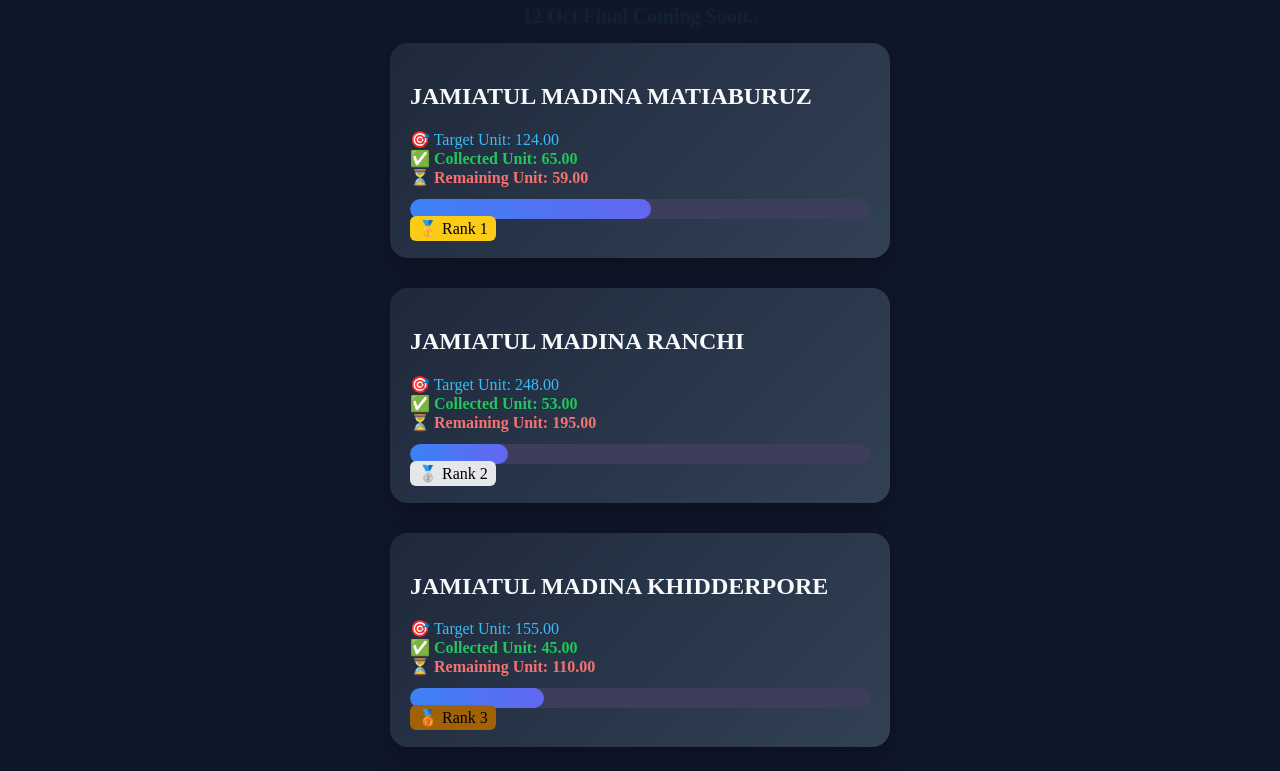
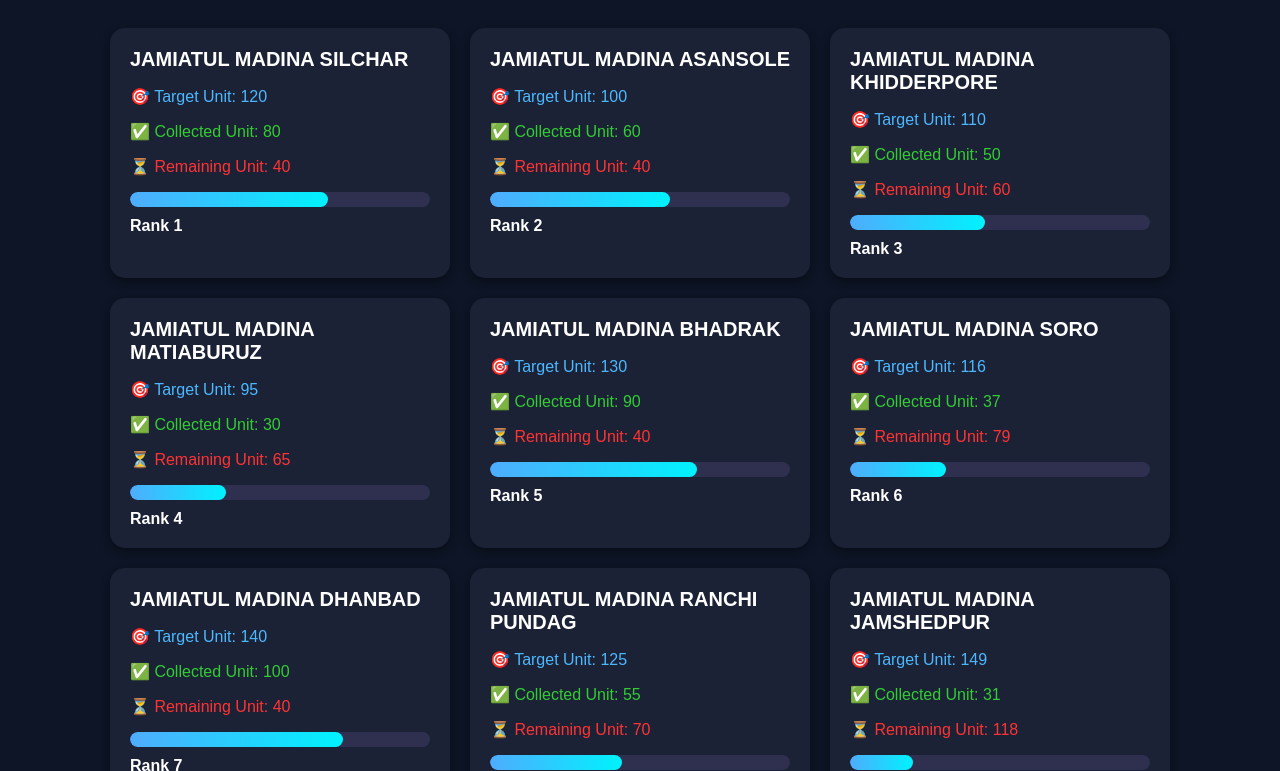
Before and after one commit to kolregjmrecord-eng/scoreboard, a plain HTML site: page index.html in a window 1280 px wide. Shown: the part 244-1015 px from the top of the page. Drawn offline with Linux system fonts and the light colour scheme.

Commit message:
Update index.html

```diff
--- a/index.html
+++ b/index.html
@@ -2,236 +2,203 @@
 <html lang="en">
 <head>
   <meta charset="UTF-8">
-  <title>Telethone 2025 Scoreboard</title>
+  <title>JAMIATUL MADINA KOLKATA REGION</title>
   <style>
     body {
-      font-family: 'JameelNoori', 'Attari', serif;
-      text-align: center;
-      background: #0f172a;
-      color: #f8fafc;
+      background-color: #0d1526;
+      font-family: Arial, sans-serif;
       margin: 0;
       padding: 0;
+      color: white;
     }
-    .title {
-      background: linear-gradient(90deg, #3b82f6, #6366f1);
-      padding: 16px;
-      font-size: 34px;
+
+    /* HEADER */
+    .header {
+      text-align: center;
+      padding: 20px 0;
+    }
+    .header h1 {
+      color: gold;
       font-weight: bold;
-      color: #ffffff;
-      border-radius: 12px;
-      margin-bottom: 12px;
-      letter-spacing: 1px;
-      box-shadow: 0 6px 15px rgba(0,0,0,0.3);
+      margin: 10px 0;
     }
-    .subtitle {
-      font-size: 24px;
+    .header .logo {
+      width: 100px;
+      height: auto;
+      margin: 10px 0;
+    }
+    .header .date {
+      color: gold;
       font-weight: bold;
-      margin-bottom: 8px;
-      text-shadow: 1px 1px 3px rgba(0,0,0,0.5);
+      margin: 5px 0;
     }
-    .logo {
-      margin: 10px auto;
+    .blink {
+      color: green;
+      font-weight: bold;
+      font-size: 20px;
+      margin-top: 10px;
+      animation: blink 1s infinite;
     }
-    .date {
-      font-size: 18px;
-      color: #ffdd59;
-      margin-top: 5px;
-      animation: blink 1.2s infinite;
+    @keyframes blink {
+      50% { opacity: 0; }
     }
-    .coming {
+
+    /* CARDS */
+    .container {
+      display: flex;
+      flex-wrap: wrap;
+      justify-content: center;
+      gap: 20px;
+      padding: 20px;
+    }
+    .card {
+      background: #1b2236;
+      padding: 20px;
+      border-radius: 15px;
+      width: 300px;
+      box-shadow: 0 4px 10px rgba(0,0,0,0.4);
+      transition: transform 0.3s;
+    }
+    .card:hover {
+      transform: scale(1.05);
+    }
+    .card h2 {
+      margin: 0 0 15px 0;
       font-size: 20px;
       font-weight: bold;
-      color: #22c55e;
-      margin-top: 5px;
-      animation: blink 1.2s infinite;
     }
-    @keyframes blink {
-      0%, 50%, 100% { opacity: 1; }
-      25%, 75% { opacity: 0; }
+    .target { color: #4db8ff; }
+    .collected { color: #33cc33; }
+    .remaining { color: #ff3333; }
+
+    /* PROGRESS BAR */
+    .progress {
+      background: #2f2f4f;
+      border-radius: 20px;
+      overflow: hidden;
+      height: 15px;
+      margin: 10px 0;
     }
-    .container {
-      display: flex;
-      flex-direction: column;
-      align-items: center;
-      padding-bottom: 40px;
+    .progress-bar {
+      height: 100%;
+      border-radius: 20px;
+      background: linear-gradient(90deg, #4facfe, #00f2fe);
+      width: 0;
+      animation: grow 2s ease-in-out forwards;
     }
-    .card {
-      margin: 15px auto;
-      width: 460px;
-      padding: 20px;
-      border-radius: 18px;
-      box-shadow: 0 8px 25px rgba(0,0,0,0.3);
-      text-align: left;
-      background: linear-gradient(135deg, #1e293b, #334155);
-      transition: transform 0.3s ease, box-shadow 0.3s ease;
+    @keyframes grow {
+      from { width: 0; }
+      to { width: var(--progress); }
     }
-    .card:hover {
-      transform: translateY(-8px);
-      box-shadow: 0 12px 30px rgba(99,102,241,0.5);
-    }
-    .hadaf { color: #38bdf8; }
-    .jama { color: #22c55e; font-weight: bold; }
-    .baki { color: #f87171; font-weight: bold; }
-    .rank-1 { background: #facc15; color: black; padding: 4px 8px; border-radius: 6px; }
-    .rank-2 { background: #e5e7eb; color: black; padding: 4px 8px; border-radius: 6px; }
-    .rank-3 { background: #a16207; color: black; padding: 4px 8px; border-radius: 6px; }
-    .progress-bar-container {
-      margin-top: 12px;
-      height: 20px;
-      background: #3d3d5c;
-      border-radius: 10px;
-      overflow: hidden;
-    }
-    .progress-fill {
-      height: 100%;
-      width: 0;
-      border-radius: 10px;
-      background: linear-gradient(90deg, #3b82f6, #6366f1);
-      transition: width 1.5s ease-in-out;
-    }
-    .footer {
-      margin-top: 25px;
-      font-size: 18px;
+
+    .rank {
       font-weight: bold;
-      color: gold;
+      margin-top: 10px;
     }
   </style>
 </head>
 <body>
-  <div class="title">TELETHONE 2025</div>
 
-  <div class="subtitle">JAMIATUL MADINA KOLKATA REGION</div>
-  <div class="logo"><img src="./logo.png" alt="Jamiatul Madina Logo" style="width:120px; height:auto;"></div>
-  <div class="date">Tuesday, 30 September 2025</div>
-  <div class="coming">12 Oct Final Coming Soon..</div>
+  <!-- HEADER -->
+  <div class="header">
+    <h1>JAMIATUL MADINA KOLKATA REGION</h1>
+    <img src="logo.png" alt="Logo" class="logo">
+    <div class="date" id="current-date"></div>
+    <div class="blink">12 Oct Final Coming Soon..</div>
+  </div>
 
+  <!-- CARDS -->
   <div class="container">
-    <!-- 9 Cards -->
-    <div class="card" data-hadaf="159" data-jama="14"><h2>JAMIATUL MADINA SILCHAR</h2>
-      <div class="unit hadaf">🎯 Target Unit: <span class="hadaf-value"></span></div>
-      <div class="unit jama">✅ Collected Unit: <span class="jama-value"></span></div>
-      <div class="unit baki">⏳ Remaining Unit: <span class="baki-value"></span></div>
-      <div class="progress-bar-container"><div class="progress-fill"></div></div>
-      <div class="rank"></div>
+
+    <div class="card">
+      <h2>JAMIATUL MADINA SILCHAR</h2>
+      <p class="target">🎯 Target Unit: 120</p>
+      <p class="collected">✅ Collected Unit: 80</p>
+      <p class="remaining">⏳ Remaining Unit: 40</p>
+      <div class="progress"><div class="progress-bar" style="--progress:66%;"></div></div>
+      <div class="rank">Rank 1</div>
     </div>
 
-    <div class="card" data-hadaf="110" data-jama="28"><h2>JAMIATUL MADINA ASANSOLE</h2>
-      <div class="unit hadaf">🎯 Target Unit: <span class="hadaf-value"></span></div>
-      <div class="unit jama">✅ Collected Unit: <span class="jama-value"></span></div>
-      <div class="unit baki">⏳ Remaining Unit: <span class="baki-value"></span></div>
-      <div class="progress-bar-container"><div class="progress-fill"></div></div>
-      <div class="rank"></div>
+    <div class="card">
+      <h2>JAMIATUL MADINA ASANSOLE</h2>
+      <p class="target">🎯 Target Unit: 100</p>
+      <p class="collected">✅ Collected Unit: 60</p>
+      <p class="remaining">⏳ Remaining Unit: 40</p>
+      <div class="progress"><div class="progress-bar" style="--progress:60%;"></div></div>
+      <div class="rank">Rank 2</div>
     </div>
 
-    <div class="card" data-hadaf="155" data-jama="45"><h2>JAMIATUL MADINA KHIDDERPORE</h2>
-      <div class="unit hadaf">🎯 Target Unit: <span class="hadaf-value"></span></div>
-      <div class="unit jama">✅ Collected Unit: <span class="jama-value"></span></div>
-      <div class="unit baki">⏳ Remaining Unit: <span class="baki-value"></span></div>
-      <div class="progress-bar-container"><div class="progress-fill"></div></div>
-      <div class="rank"></div>
+    <div class="card">
+      <h2>JAMIATUL MADINA KHIDDERPORE</h2>
+      <p class="target">🎯 Target Unit: 110</p>
+      <p class="collected">✅ Collected Unit: 50</p>
+      <p class="remaining">⏳ Remaining Unit: 60</p>
+      <div class="progress"><div class="progress-bar" style="--progress:45%;"></div></div>
+      <div class="rank">Rank 3</div>
     </div>
 
-    <div class="card" data-hadaf="124" data-jama="65"><h2>JAMIATUL MADINA MATIABURUZ</h2>
-      <div class="unit hadaf">🎯 Target Unit: <span class="hadaf-value"></span></div>
-      <div class="unit jama">✅ Collected Unit: <span class="jama-value"></span></div>
-      <div class="unit baki">⏳ Remaining Unit: <span class="baki-value"></span></div>
-      <div class="progress-bar-container"><div class="progress-fill"></div></div>
-      <div class="rank"></div>
+    <div class="card">
+      <h2>JAMIATUL MADINA MATIABURUZ</h2>
+      <p class="target">🎯 Target Unit: 95</p>
+      <p class="collected">✅ Collected Unit: 30</p>
+      <p class="remaining">⏳ Remaining Unit: 65</p>
+      <div class="progress"><div class="progress-bar" style="--progress:32%;"></div></div>
+      <div class="rank">Rank 4</div>
     </div>
 
-    <div class="card" data-hadaf="116" data-jama="37"><h2>JAMIATUL MADINA SORO</h2>
-      <div class="unit hadaf">🎯 Target Unit: <span class="hadaf-value"></span></div>
-      <div class="unit jama">✅ Collected Unit: <span class="jama-value"></span></div>
-      <div class="unit baki">⏳ Remaining Unit: <span class="baki-value"></span></div>
-      <div class="progress-bar-container"><div class="progress-fill"></div></div>
-      <div class="rank"></div>
+    <div class="card">
+      <h2>JAMIATUL MADINA BHADRAK</h2>
+      <p class="target">🎯 Target Unit: 130</p>
+      <p class="collected">✅ Collected Unit: 90</p>
+      <p class="remaining">⏳ Remaining Unit: 40</p>
+      <div class="progress"><div class="progress-bar" style="--progress:69%;"></div></div>
+      <div class="rank">Rank 5</div>
     </div>
 
-    <div class="card" data-hadaf="104" data-jama="21"><h2>JAMIATUL MADINA BHADRAK</h2>
-      <div class="unit hadaf">🎯 Target Unit: <span class="hadaf-value"></span></div>
-      <div class="unit jama">✅ Collected Unit: <span class="jama-value"></span></div>
-      <div class="unit baki">⏳ Remaining Unit: <span class="baki-value"></span></div>
-      <div class="progress-bar-container"><div class="progress-fill"></div></div>
-      <div class="rank"></div>
+    <div class="card">
+      <h2>JAMIATUL MADINA SORO</h2>
+      <p class="target">🎯 Target Unit: 116</p>
+      <p class="collected">✅ Collected Unit: 37</p>
+      <p class="remaining">⏳ Remaining Unit: 79</p>
+      <div class="progress"><div class="progress-bar" style="--progress:32%;"></div></div>
+      <div class="rank">Rank 6</div>
     </div>
 
-    <div class="card" data-hadaf="149" data-jama="31"><h2>JAMIATUL MADINA JAMSHEDPUR</h2>
-      <div class="unit hadaf">🎯 Target Unit: <span class="hadaf-value"></span></div>
-      <div class="unit jama">✅ Collected Unit: <span class="jama-value"></span></div>
-      <div class="unit baki">⏳ Remaining Unit: <span class="baki-value"></span></div>
-      <div class="progress-bar-container"><div class="progress-fill"></div></div>
-      <div class="rank"></div>
+    <div class="card">
+      <h2>JAMIATUL MADINA DHANBAD</h2>
+      <p class="target">🎯 Target Unit: 140</p>
+      <p class="collected">✅ Collected Unit: 100</p>
+      <p class="remaining">⏳ Remaining Unit: 40</p>
+      <div class="progress"><div class="progress-bar" style="--progress:71%;"></div></div>
+      <div class="rank">Rank 7</div>
     </div>
 
-    <div class="card" data-hadaf="176" data-jama="19"><h2>JAMIATUL MADINA DHANBAD</h2>
-      <div class="unit hadaf">🎯 Target Unit: <span class="hadaf-value"></span></div>
-      <div class="unit jama">✅ Collected Unit: <span class="jama-value"></span></div>
-      <div class="unit baki">⏳ Remaining Unit: <span class="baki-value"></span></div>
-      <div class="progress-bar-container"><div class="progress-fill"></div></div>
-      <div class="rank"></div>
+    <div class="card">
+      <h2>JAMIATUL MADINA RANCHI PUNDAG</h2>
+      <p class="target">🎯 Target Unit: 125</p>
+      <p class="collected">✅ Collected Unit: 55</p>
+      <p class="remaining">⏳ Remaining Unit: 70</p>
+      <div class="progress"><div class="progress-bar" style="--progress:44%;"></div></div>
+      <div class="rank">Rank 8</div>
     </div>
 
-    <div class="card" data-hadaf="248" data-jama="53"><h2>JAMIATUL MADINA RANCHI</h2>
-      <div class="unit hadaf">🎯 Target Unit: <span class="hadaf-value"></span></div>
-      <div class="unit jama">✅ Collected Unit: <span class="jama-value"></span></div>
-      <div class="unit baki">⏳ Remaining Unit: <span class="baki-value"></span></div>
-      <div class="progress-bar-container"><div class="progress-fill"></div></div>
-      <div class="rank"></div>
+    <div class="card">
+      <h2>JAMIATUL MADINA JAMSHEDPUR</h2>
+      <p class="target">🎯 Target Unit: 149</p>
+      <p class="collected">✅ Collected Unit: 31</p>
+      <p class="remaining">⏳ Remaining Unit: 118</p>
+      <div class="progress"><div class="progress-bar" style="--progress:21%;"></div></div>
+      <div class="rank">Rank 9</div>
     </div>
+
   </div>
 
-  <div class="footer">MADE THIS ABDE MUSTAFA</div>
-
   <script>
-    let cards = Array.from(document.querySelectorAll('.card'));
-
-    function animateValue(el, start, end, duration) {
-      let range = end - start;
-      let startTime = null;
-      function step(timestamp) {
-        if(!startTime) startTime = timestamp;
-        let progress = timestamp - startTime;
-        let current = start + (range * (progress / duration));
-        if(range > 0) current = Math.min(current, end);
-        else current = Math.max(current, end);
-        el.textContent = current.toFixed(2);
-        if((range > 0 && current < end) || (range < 0 && current > end)) {
-          window.requestAnimationFrame(step);
-        }
-      }
-      window.requestAnimationFrame(step);
-    }
-
-    function updateRank() {
-      let sorted = cards.sort((a,b) => parseFloat(b.getAttribute('data-jama')) - parseFloat(a.getAttribute('data-jama')));
-      let container = document.querySelector('.container');
-      container.innerHTML = '';
-      sorted.forEach((card,index)=>{
-        let rankDiv = card.querySelector('.rank');
-        if(index===0) rankDiv.innerHTML = '<span class="rank-1">🥇 Rank 1</span>';
-        else if(index===1) rankDiv.innerHTML = '<span class="rank-2">🥈 Rank 2</span>';
-        else if(index===2) rankDiv.innerHTML = '<span class="rank-3">🥉 Rank 3</span>';
-        else rankDiv.textContent = `Rank ${index+1}`;
-        container.appendChild(card);
-      });
-    }
-
-    cards.forEach(card => {
-      let hadaf = parseFloat(card.getAttribute('data-hadaf'));
-      let jama = parseFloat(card.getAttribute('data-jama'));
-      let baki = hadaf - jama;
-
-      animateValue(card.querySelector('.hadaf-value'),0,hadaf,1000);
-      animateValue(card.querySelector('.jama-value'),0,jama,1000);
-      animateValue(card.querySelector('.baki-value'),0,baki,1000);
-
-      let percent = Math.min((jama/hadaf)*100,100);
-      setTimeout(()=>{
-        card.querySelector('.progress-fill').style.width = percent+'%';
-      }, 300);
-    });
-
-    updateRank();
+    // Date set
+    const dateElement = document.getElementById("current-date");
+    const today = new Date();
+    const options = { weekday: "long", day: "numeric", month: "long", year: "numeric" };
+    dateElement.textContent = today.toLocaleDateString("en-GB", options);
   </script>
 </body>
 </html>
```
